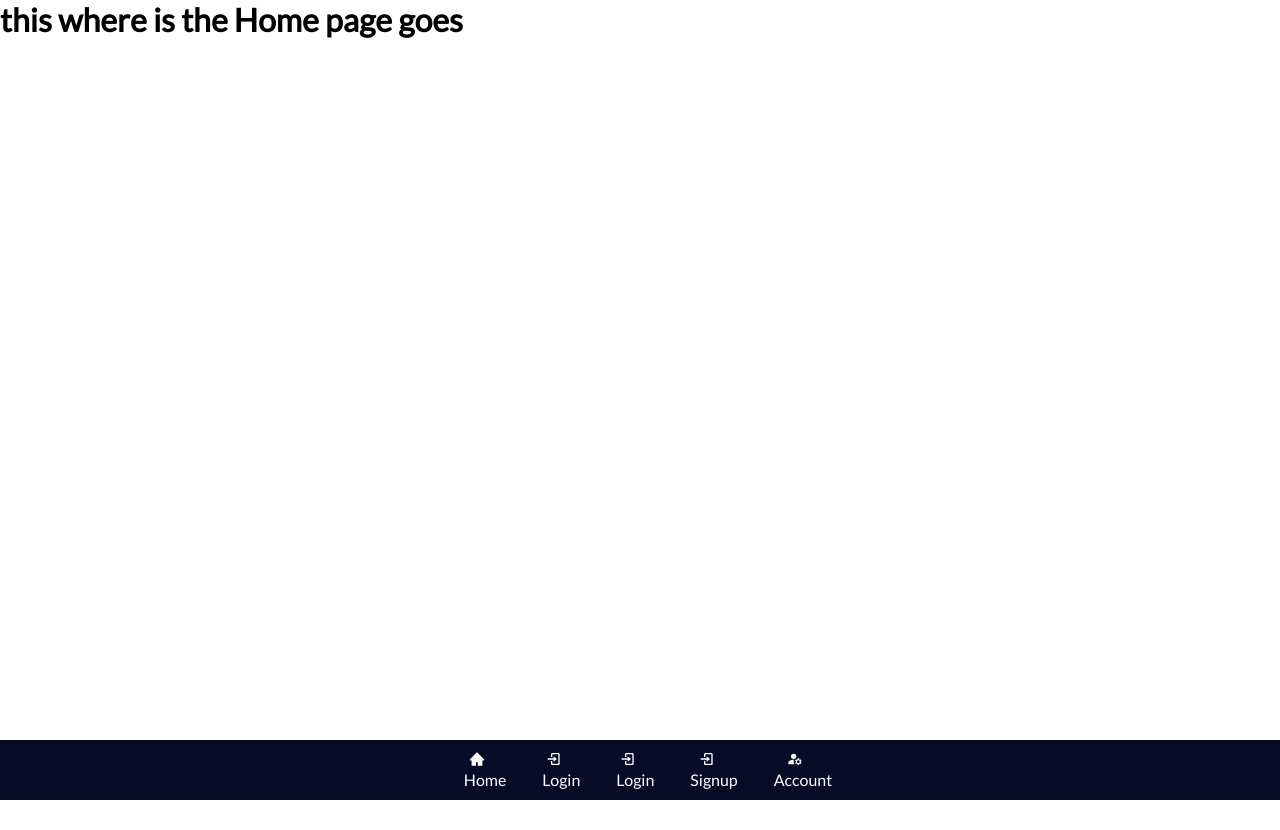
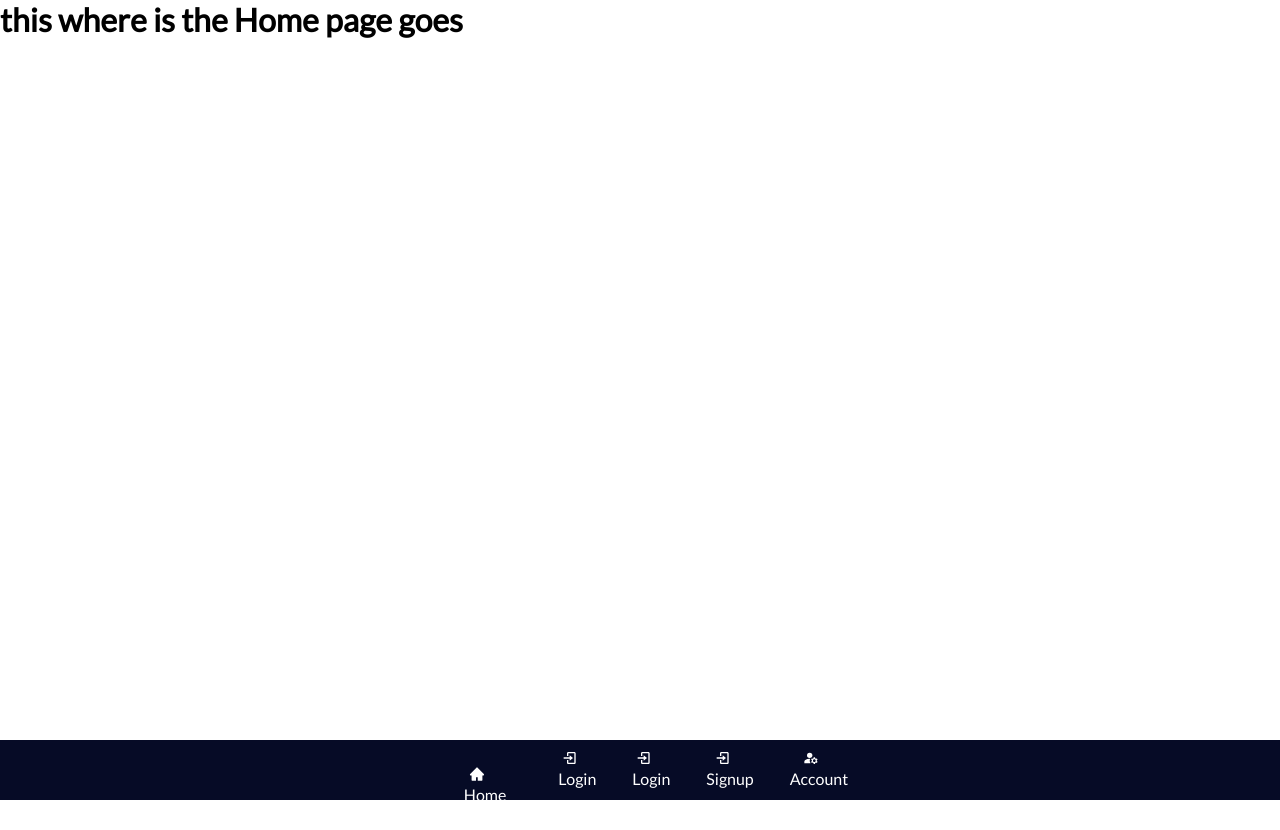
Before and after one commit to RobertKS123/wits-social, a React (Create React App) app: page / in a window 1280 px wide. Before the commit the page ends 800 px from the top, so only its background shows below. Built offline with nearby package versions, Linux system fonts and the light colour scheme.

Commit message:
Changed Bottom Nav Css

```diff
--- a/src/components/bottomNavbar/BottomNavbar.css
+++ b/src/components/bottomNavbar/BottomNavbar.css
@@ -35,7 +35,7 @@
     }
 
     .nav-icon{
-
+        margin: 16px;
     }
 
     .bottom-nav-item a:hover{
```
